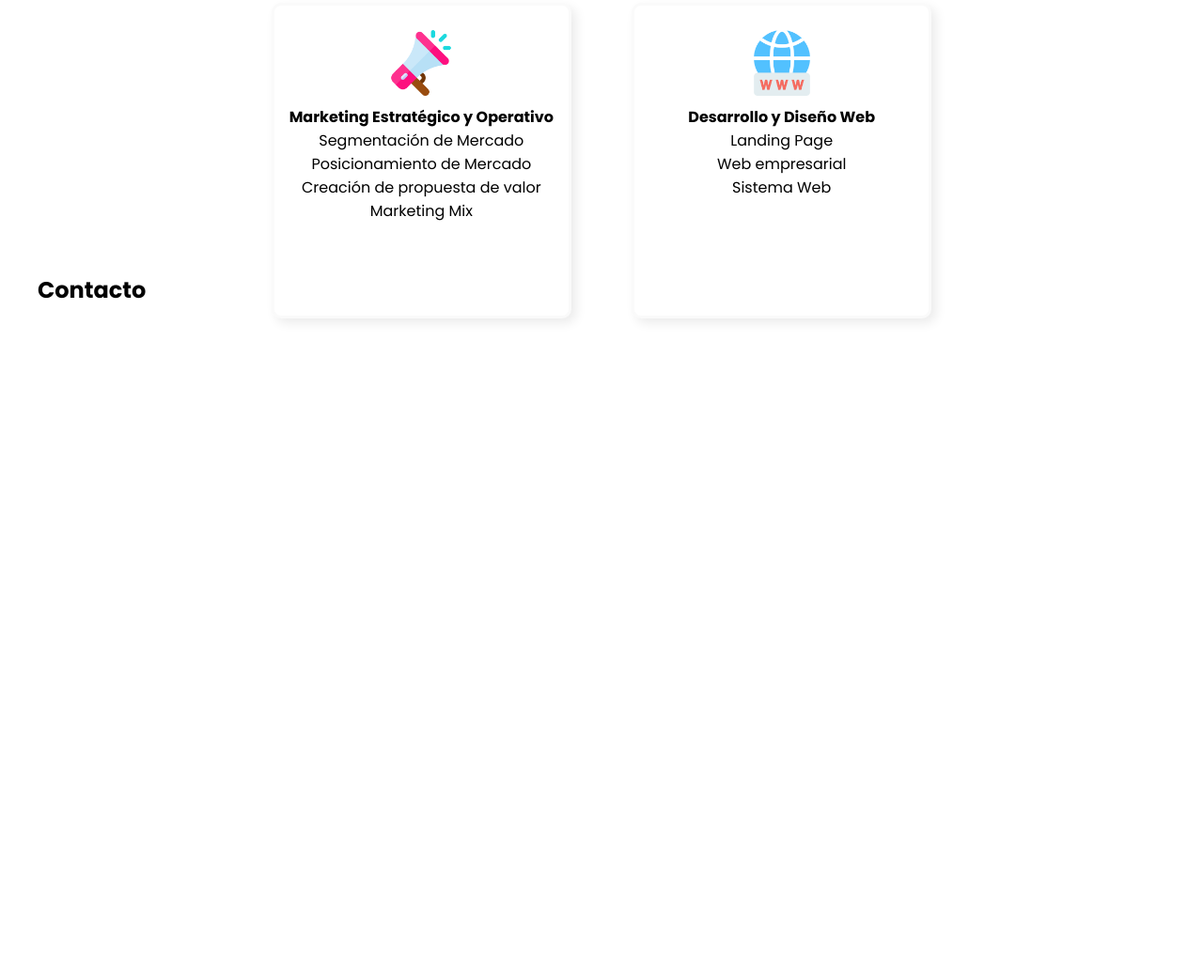
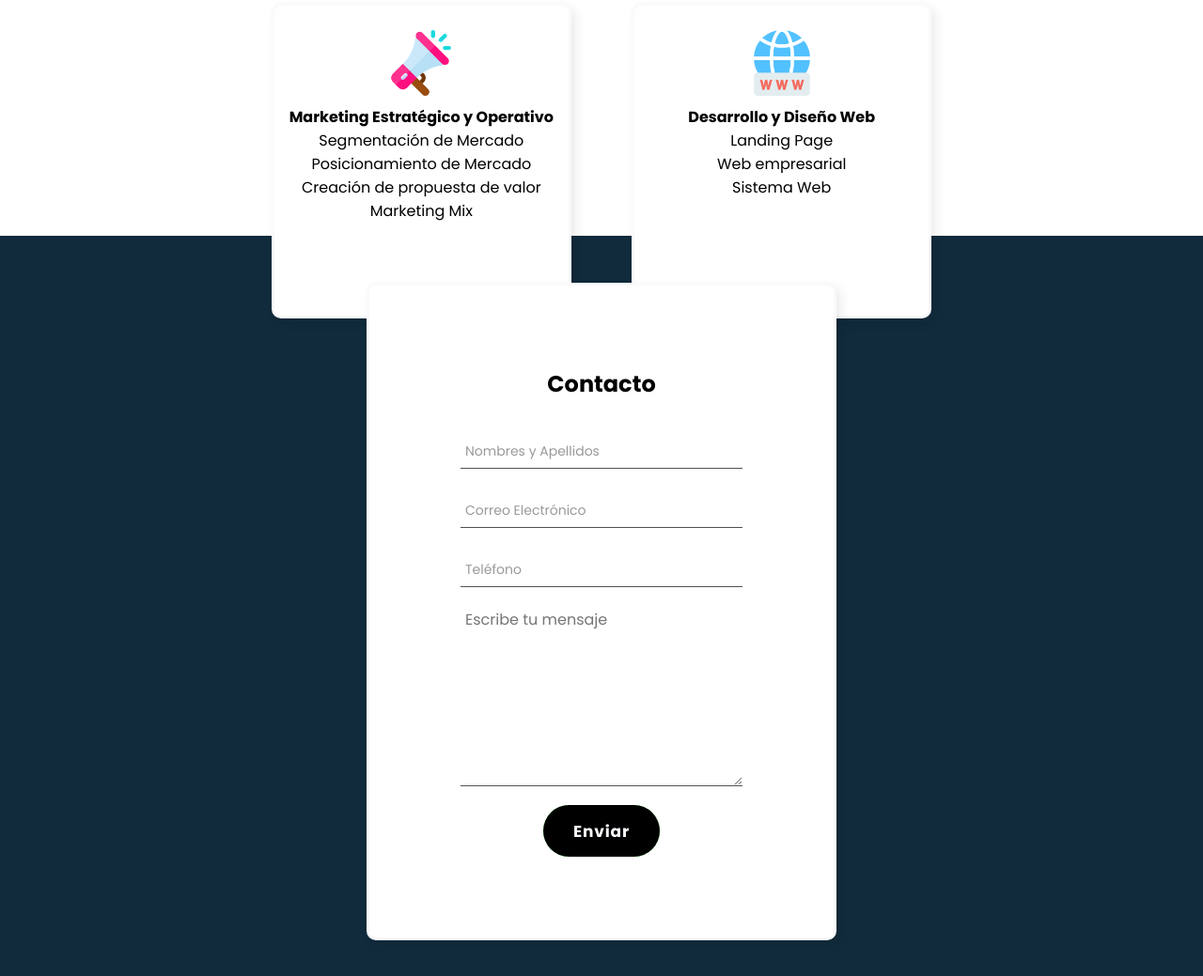
Before and after one commit to Pilli3800/Agencia_Berlin, a plain HTML site: page index.html in a window 1280 px wide. Shown: the part 2163-3202 px from the top of the page at 94% size. Drawn offline with nearby package versions, Linux system fonts and the light colour scheme.

Commit message:
Finish Contacto

```diff
--- /dev/null
+++ b/css/contacto.css
@@ -0,0 +1,186 @@
+#contacto {
+  display: flex;
+  justify-content: center;
+  align-items: center;
+  background-color: var(--color-primary);
+}
+
+.contacto-container {
+  display: flex;
+  justify-content: center;
+  align-items: center;
+  flex-direction: column;
+  background-color: white;
+  height: 700px;
+  width: 500px;
+  box-shadow: 0.3em 0.3em 0.7em #00000015;
+  transition: border 0.5s cubic-bezier(0.175, 0.885, 0.32, 1.275);
+  border-radius: 10px;
+  border: rgb(250, 250, 250) 0.2em solid;
+}
+
+.contacto-container textarea {
+  font-family: inherit;
+  max-width: 300px;
+  max-height: 200px;
+  min-width: 300px;
+  min-height: 200px;
+}
+
+.contacto-container h1 {
+  margin: 22px;
+}
+
+.group {
+  position: relative;
+  margin: 12px;
+}
+
+.input {
+  font-size: 16px;
+  padding: 10px 10px 10px 5px;
+  display: block;
+  width: 300px;
+  border: none;
+  border-bottom: 1px solid #515151;
+  background: transparent;
+}
+
+.input:focus {
+  outline: none;
+}
+
+label {
+  color: #999;
+  font-size: 14px;
+  font-weight: normal;
+  position: absolute;
+  pointer-events: none;
+  left: 5px;
+  top: 10px;
+  transition: 0.2s ease all;
+  -moz-transition: 0.2s ease all;
+  -webkit-transition: 0.2s ease all;
+}
+
+.input:focus ~ label,
+.input:valid ~ label {
+  top: -20px;
+  font-size: 14px;
+  color: #5264ae;
+}
+
+.bar {
+  position: relative;
+  display: block;
+  width: 300px;
+}
+
+.bar:before,
+.bar:after {
+  content: "";
+  height: 2px;
+  width: 0;
+  bottom: 1px;
+  position: absolute;
+  background: #5264ae;
+  transition: 0.2s ease all;
+  -moz-transition: 0.2s ease all;
+  -webkit-transition: 0.2s ease all;
+}
+
+.bar:before {
+  left: 50%;
+}
+
+.bar:after {
+  right: 50%;
+}
+
+.input:focus ~ .bar:before,
+.input:focus ~ .bar:after {
+  width: 50%;
+}
+
+.highlight {
+  position: absolute;
+  height: 60%;
+  width: 100px;
+  top: 25%;
+  left: 0;
+  pointer-events: none;
+  opacity: 0.5;
+}
+
+.input:focus ~ .highlight {
+  animation: inputHighlighter 0.3s ease;
+}
+
+@keyframes inputHighlighter {
+  from {
+    background: #5264ae;
+  }
+
+  to {
+    width: 0;
+    background: transparent;
+  }
+}
+
+.button-enviar {
+  outline: none;
+  cursor: pointer;
+  border: none;
+  padding: 0.9rem 2rem;
+  margin: 20px 0;
+  font-family: inherit;
+  font-size: inherit;
+  position: relative;
+  display: inline-block;
+  letter-spacing: 0.05rem;
+  font-weight: 700;
+  font-size: 17px;
+  border-radius: 500px;
+  overflow: hidden;
+  background: #66ff66;
+  color: ghostwhite;
+}
+
+.button-enviar span {
+  position: relative;
+  z-index: 10;
+  transition: color 0.4s;
+}
+
+.button-enviar:hover span {
+  color: black;
+}
+
+.button-enviar::before,
+.button-enviar::after {
+  position: absolute;
+  top: 0;
+  left: 0;
+  width: 100%;
+  height: 100%;
+  z-index: 0;
+}
+
+.button-enviar::before {
+  content: "";
+  background: #000;
+  width: 120%;
+  left: -10%;
+  transform: skew(30deg);
+  transition: transform 0.4s cubic-bezier(0.3, 1, 0.8, 1);
+}
+
+.button-enviar:hover::before {
+  transform: translate3d(100%, 0, 0);
+}
+
+@media (max-width: 568px) {
+  #contacto {
+    height: auto;
+  }
+}
--- a/index.html
+++ b/index.html
@@ -12,6 +12,7 @@
     <link rel="stylesheet" href="./css/hero.css">
     <link rel="stylesheet" href="./css/nosotros.css">
     <link rel="stylesheet" href="./css/servicios.css">
+    <link rel="stylesheet" href="./css/contacto.css">
 
     <link rel="preconnect" href="https://fonts.googleapis.com">
     <link rel="preconnect" href="https://fonts.gstatic.com" crossorigin>
@@ -39,7 +40,7 @@
                     <a href="#servicios" id="servicios-link" class="nav-menu-link nav-link">Servicios</a>
                 </li>
                 <li class="nav-menu-item">
-                    <a href="#contact" id="contacto-link" class="nav-menu-link nav-link">Contacto</a>
+                    <a href="#contacto" id="contacto-link" class="nav-menu-link nav-link">Contacto</a>
                 </li>
             </ul>
         </nav>
@@ -239,8 +240,34 @@
                 </div>
             </div>
         </section>
-        <section id="contact">
-            <h1>Contacto</h1>
+        <section id="contacto">
+            <div class="contacto-container">
+                <h1>Contacto</h1>
+                <div class="group">
+                    <input required="" type="text" class="input" id="nombre">
+                    <span class="highlight"></span>
+                    <span class="bar"></span>
+                    <label>Nombres y Apellidos</label>
+                </div>
+                <div class="group">
+                    <input required="" type="text" class="input" id="email">
+                    <span class="highlight"></span>
+                    <span class="bar"></span>
+                    <label>Correo Electrónico</label>
+                </div>
+                <div class="group">
+                    <input required="" type="text" class="input" id="telefono">
+                    <span class="highlight"></span>
+                    <span class="bar"></span>
+                    <label>Teléfono</label>
+                </div>
+                <textarea required="" type="text" class="input" id="mensaje"
+                    placeholder="Escribe tu mensaje"></textarea>
+                <div>
+                    <button class="button-enviar"> <span>Enviar</span>
+                    </button>
+                </div>
+            </div>
         </section>
     </main>
     <script src="https://unpkg.com/aos@next/dist/aos.js"></script>
```
